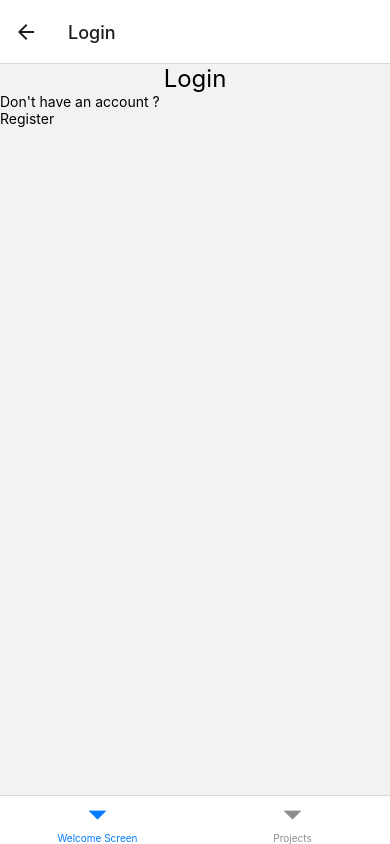
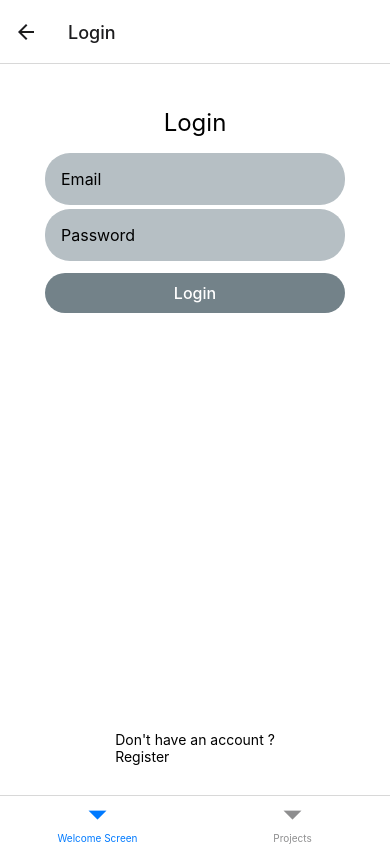
Before and after one commit to adrianhansa/project-management-rn, a React Native app: screen /Login in a window 390 px wide. Built offline with nearby package versions, Linux system fonts and the light colour scheme.

Commit message:
Finished login form with formik and validation with yup

```diff
--- a/screens/Welcome.js
+++ b/screens/Welcome.js
@@ -12,7 +12,7 @@ const Welcome = ({ navigation }) => {
 };
 
 const styles = StyleSheet.create({
-  container: {},
+  container: { flex: 1 },
   title: { textAlign: "center", fontSize: 24 },
 });
 
--- a/screens/users/Login.js
+++ b/screens/users/Login.js
@@ -1,10 +1,73 @@
 import React from "react";
-import { View, Text, StyleSheet, TouchableOpacity } from "react-native";
+import {
+  View,
+  Text,
+  StyleSheet,
+  TextInput,
+  TouchableOpacity,
+  KeyboardAvoidingView,
+  ScrollView,
+  Platform,
+} from "react-native";
+import { Formik } from "formik";
+import * as yup from "yup";
+
+const schemaValidation = yup.object({
+  email: yup.string().email().required(),
+  password: yup.string().required().min(6),
+});
 
 const Login = ({ navigation }) => {
   return (
+    <KeyboardAvoidingView
+      behavior={Platform.OS === "ios" ? "padding" : "height"}
+      style={styles.container}
+    >
       <View style={styles.container}>
         <Text style={styles.title}>Login</Text>
+        <ScrollView>
+          <Formik
+            initialValues={{ email: "", password: "" }}
+            onSubmit={(values) => console.log(values)}
+            validationSchema={schemaValidation}
+          >
+            {(props) => (
+              <View style={styles.formWrapper}>
+                <View style={styles.inputTextWrapper}>
+                  <TextInput
+                    placeholder="Email"
+                    value={props.values.email}
+                    onChangeText={props.handleChange("email")}
+                    onBlur={props.handleBlur("email")}
+                    style={styles.inputText}
+                  />
+                  <Text style={styles.error}>
+                    {props.touched.email && props.errors.email}
+                  </Text>
+                </View>
+
+                <View style={styles.inputTextWrapper}>
+                  <TextInput
+                    style={styles.inputText}
+                    placeholder="Password"
+                    value={props.values.password}
+                    onChangeText={props.handleChange("password")}
+                    onBlur={props.handleBlur("password")}
+                    secureTextEntry={true}
+                  />
+                  <Text style={styles.error}>
+                    {props.touched.password && props.errors.password}
+                  </Text>
+                </View>
+                <TouchableOpacity onPress={props.handleSubmit}>
+                  <View style={styles.buttonWrapper}>
+                    <Text style={styles.button}>Login</Text>
+                  </View>
+                </TouchableOpacity>
+              </View>
+            )}
+          </Formik>
+        </ScrollView>
         <View>
           <Text>Don't have an account ?</Text>
           <TouchableOpacity onPress={() => navigation.navigate("Register")}>
@@ -14,12 +77,43 @@ const Login = ({ navigation }) => {
           </TouchableOpacity>
         </View>
       </View>
+    </KeyboardAvoidingView>
   );
 };
 
 const styles = StyleSheet.create({
-  container: {},
-  title: { textAlign: "center", fontSize: 24 },
+  container: {
+    flex: 1,
+    padding: 15,
+    justifyContent: "center",
+    alignItems: "center",
+    backgroundColor: "#ffffff",
+  },
+  title: { textAlign: "center", fontSize: 24, marginVertical: 14 },
+  inputTextWrapper: {},
+  inputText: {
+    width: 300,
+    backgroundColor: "#b6bfc4",
+    borderRadius: 25,
+    padding: 16,
+    fontSize: 16,
+    marginVertical: 2,
+  },
+  error: { color: "red" },
+  formWrapper: {},
+  buttonWrapper: {
+    width: 300,
+    backgroundColor: "#738289",
+    marginVertical: 10,
+    paddingVertical: 10,
+    borderRadius: 25,
+  },
+  button: {
+    fontSize: 16,
+    fontWeight: "500",
+    color: "#ffffff",
+    textAlign: "center",
+  },
 });
 
 export default Login;
--- a/screens/users/Register.js
+++ b/screens/users/Register.js
@@ -18,15 +18,8 @@ const Register = ({ navigation }) => {
   });
   return (
     <View style={styles.container}>
-      <Text style={styles.title}>Register</Text>
-      <View>
-        <Text>Already have an account ?</Text>
-        <TouchableOpacity onPress={() => navigation.navigate("Login")}>
-          <View>
-            <Text>Login</Text>
-          </View>
-        </TouchableOpacity>
-      </View>
+      <Text style={styles.title}>Create an Account</Text>
+
       <Formik
         initialValues={{
           email: "",
@@ -97,19 +90,51 @@ const Register = ({ navigation }) => {
           </View>
         )}
       </Formik>
+      <View>
+        <Text>Already have an account ?</Text>
+        <TouchableOpacity onPress={() => navigation.navigate("Login")}>
+          <View>
+            <Text>Login</Text>
+          </View>
+        </TouchableOpacity>
+      </View>
     </View>
   );
 };
 
 const styles = StyleSheet.create({
-  container: { flex: 1, padding: 15 },
+  container: {
+    flex: 1,
+    padding: 15,
+    justifyContent: "center",
+    alignItems: "center",
+    backgroundColor: "#ffffff",
+  },
   title: { textAlign: "center", fontSize: 24, marginVertical: 14 },
   inputTextWrapper: {},
-  inputText: {},
-  error: {},
+  inputText: {
+    width: 300,
+    backgroundColor: "#b6bfc4",
+    borderRadius: 25,
+    padding: 16,
+    fontSize: 16,
+    marginVertical: 2,
+  },
+  error: { color: "red" },
   formWrapper: {},
-  buttonWrapper: {},
-  button: {},
+  buttonWrapper: {
+    width: 300,
+    backgroundColor: "#738289",
+    marginVertical: 10,
+    paddingVertical: 10,
+    borderRadius: 25,
+  },
+  button: {
+    fontSize: 16,
+    fontWeight: "500",
+    color: "#ffffff",
+    textAlign: "center",
+  },
 });
 
 export default Register;
```
Lines whose indentation alone changed are shown as unchanged.
